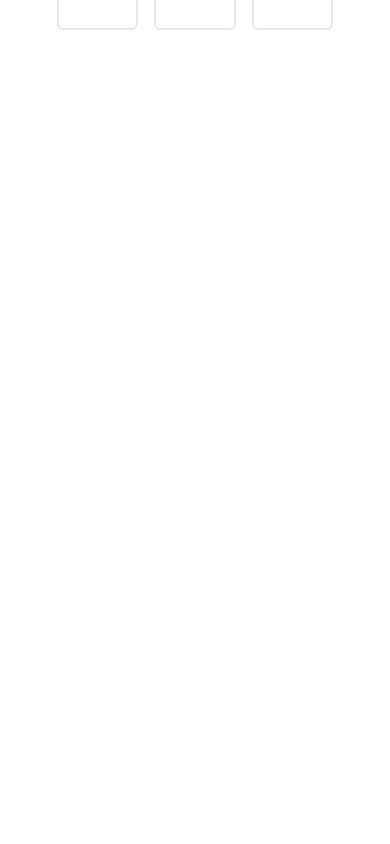
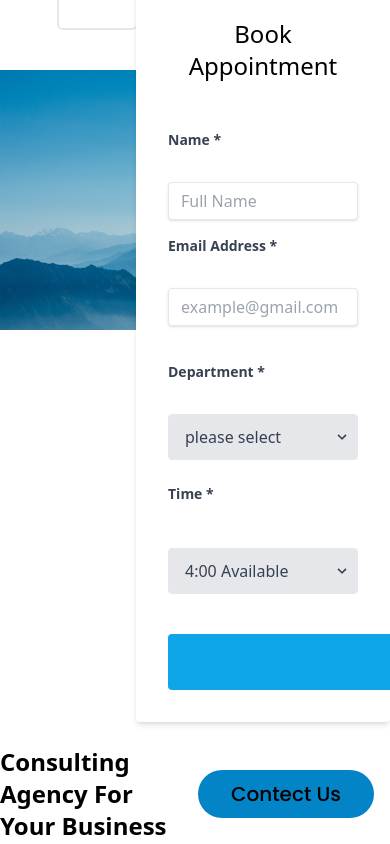
Before and after one commit to SamnangGit/react-insurance-info, a React (Vite) app: page / in a window 390 px wide. Shown: the part 4900-5744 px from the top of the page. Before the commit the page ends 4970 px from the top, so only its background shows below. Built offline with nearby package versions, Linux system fonts and the light colour scheme.

Commit message:
update BookAppointment

```diff
--- a/src/App.jsx
+++ b/src/App.jsx
@@ -8,6 +8,7 @@ import AssessmentQ from "./components/AssessmentQ";
 import CompanyCard from "./components/CompanyCard";
 // import BookAppointment from "./components/BookApointment";
 import CompanyDetail from "./components/CompanyDetail";
+import BookApointment from "./components/BookApointment";
 
 function App() {
   const [count, setCount] = useState(0);
@@ -25,6 +26,7 @@ function App() {
       </div>
       {/* <BookAppointment /> */}
       <CompanyDetail />
+      <BookApointment />
     </>
   );
 }
--- a/src/components/BookApointment.jsx
+++ b/src/components/BookApointment.jsx
@@ -1,107 +1,158 @@
 import React from "react";
 
-export default function BookAppointment() {
+export default function BookApointment() {
   return (
-
+    <div>
       <div class="relative">
         <img class="h-2/6" src="imgs/bg.jpg" />
         <h1 class="absolute text-5xl text-white inset-x-0 top-0 pt-80 ml-52 ">
-        We Have Branches All <br>
-        <p class="pt-6">Over The World</p></h1>
+          We Have Branches All <br></br>
+          <p class="pt-6">Over The World</p>
+        </h1>
         <p class="absolute text-l text-white inset-x-0 top-40 pt-80 ml-52 ">
-        The gradual accumulation of information about atomic and <br>
-        small-scale behaviour during the first quarter of the 20th <br>
-        century, which gave some indications about how small things<br>
-        do behave, produced an increasing confusion which was <br>
+          The gradual accumulation of information about atomic and <br></br>
+          small-scale behaviour during the first quarter of the 20th <br></br>
+          century, which gave some indications about how small things<br></br>
+          do behave, produced an increasing confusion which was <br></br>
           Heisenberg, and Born.
         </p>
       </div>
-<!-- book appointment form -->
+      {/* <!-- book appointment form --> */}
       <div class="ml-20">
         <div class="relative ml-14 h-96 ">
-    <!-- form image -->
+          {/* <!-- form image --> */}
           <div class="w-full max-w-2xl absolute inset-x-0 -top-10 -mt-80 ml-80 ">
-      <img class=" w-72 h-2/4" src="imgs/form-pic1.jpg">
+            {/* <img class=" w-72 h-2/4" src="imgs/form-pic1.jpg" /> */}
           </div>
-    <!-- form -->
+          {/* <!-- form --> */}
           <div class="w-full max-w-2xl absolute inset-x-0 -top-10 -mt-80 mx-auto">
             <form class="bg-white shadow-md rounded px-8 pt-6 pb-8 mb-4">
-  <div class="text-center text-2xl pt-6">
-      Book Appointment
-  </div><br><br>
-  <!-- username -->
+              <div class="text-center text-2xl pt-6">Book Appointment</div>
+              <br></br>
+              <br></br>
+              {/* <!-- username --> */}
               <div class="mb-4">
-    <label class="block text-gray-700 text-sm font-bold mb-2" for="username">
+                <label
+                  class="block text-gray-700 text-sm font-bold mb-2"
+                  for="username"
+                >
                   Name *
-    </label> <br>
-    <input class="shadow appearance-none border rounded w-full py-2 px-3 text-gray-700 leading-tight focus:outline-none focus:shadow-outline" id="username" type="text" placeholder="Full Name">
+                </label>
+                <br></br>
+                <input
+                  class="shadow appearance-none border rounded w-full py-2 px-3 text-gray-700 leading-tight focus:outline-none focus:shadow-outline"
+                  id="username"
+                  type="text"
+                  placeholder="Full Name"
+                />
               </div>
-  <!-- email address -->
+              {/* <!-- email address --> */}
               <div class="mb-6">
-    <label class="block text-gray-700 text-sm font-bold mb-2" for="gmail">
+                <label
+                  class="block text-gray-700 text-sm font-bold mb-2"
+                  for="gmail"
+                >
                   Email Address *
-    </label><br>
-    <input class="shadow appearance-none border rounded w-full py-2 px-3 text-gray-700 mb-3 leading-tight focus:outline-none focus:shadow-outline" id="gmail" type="gmail" placeholder="example@gmail.com">
-
+                </label>
+                <br></br>
+                <input
+                  class="shadow appearance-none border rounded w-full py-2 px-3 text-gray-700 mb-3 leading-tight focus:outline-none focus:shadow-outline"
+                  id="gmail"
+                  type="gmail"
+                  placeholder="example@gmail.com"
+                />
               </div>
-  <!-- select department -->
+              {/* <!-- select department --> */}
               <div class="mt-6">
-    <label class="block text-gray-700 text-sm font-bold mb-2" for="department">
+                <label
+                  class="block text-gray-700 text-sm font-bold mb-2"
+                  for="department"
+                >
                   Department *
-    </label><br>
+                </label>
+                <br></br>
               </div>
               <div class="relative">
-      <select class="block appearance-none w-full bg-gray-200 border border-gray-200 text-gray-700 py-3 px-4 pr-8 rounded leading-tight focus:outline-none focus:bg-white focus:border-gray-500" id="grid-state">
+                <select
+                  class="block appearance-none w-full bg-gray-200 border border-gray-200 text-gray-700 py-3 px-4 pr-8 rounded leading-tight focus:outline-none focus:bg-white focus:border-gray-500"
+                  id="grid-state"
+                >
                   <option>please select</option>
                   <option>New Mexico</option>
                   <option>Missouri</option>
                   <option>Texas</option>
                 </select>
                 <div class="pointer-events-none absolute inset-y-0 right-0 flex items-center px-2 text-gray-700">
-        <svg class="fill-current h-4 w-4" xmlns="http://www.w3.org/2000/svg" viewBox="0 0 20 20"><path d="M9.293 12.95l.707.707L15.657 8l-1.414-1.414L10 10.828 5.757 6.586 4.343 8z"/></svg>
+                  <svg
+                    class="fill-current h-4 w-4"
+                    xmlns="http://www.w3.org/2000/svg"
+                    viewBox="0 0 20 20"
+                  >
+                    <path d="M9.293 12.95l.707.707L15.657 8l-1.414-1.414L10 10.828 5.757 6.586 4.343 8z" />
+                  </svg>
                 </div>
               </div>
-  <div class="w-full md:w-1/3 px-3 mb-6 md:mb-0">
-
-  </div>
-  <!-- select time -->
+              <div class="w-full md:w-1/3 px-3 mb-6 md:mb-0"></div>
+              {/* <!-- select time --> */}
               <div class="mt-6">
-    <label class="block text-gray-700 text-sm font-bold mb-2 " for="department">
+                <label
+                  class="block text-gray-700 text-sm font-bold mb-2 "
+                  for="department"
+                >
                   Time *
-    </label><br>
+                </label>
+                <br></br>
               </div>
               <div class="relative mt-3">
-      <select class="block appearance-none w-full bg-gray-200 border border-gray-200 text-gray-700 py-3 px-4 pr-8 rounded leading-tight focus:outline-none focus:bg-white focus:border-gray-500" id="grid-state">
+                <select
+                  class="block appearance-none w-full bg-gray-200 border border-gray-200 text-gray-700 py-3 px-4 pr-8 rounded leading-tight focus:outline-none focus:bg-white focus:border-gray-500"
+                  id="grid-state"
+                >
                   <option>4:00 Available</option>
                   <option>5:00</option>
                   <option>7:00</option>
                   <option>10:00</option>
                 </select>
                 <div class="pointer-events-none absolute inset-y-0 right-0 flex items-center px-2 text-gray-700">
-        <svg class="fill-current h-4 w-4" xmlns="http://www.w3.org/2000/svg" viewBox="0 0 20 20"><path d="M9.293 12.95l.707.707L15.657 8l-1.414-1.414L10 10.828 5.757 6.586 4.343 8z"/></svg>
+                  <svg
+                    class="fill-current h-4 w-4"
+                    xmlns="http://www.w3.org/2000/svg"
+                    viewBox="0 0 20 20"
+                  >
+                    <path d="M9.293 12.95l.707.707L15.657 8l-1.414-1.414L10 10.828 5.757 6.586 4.343 8z" />
+                  </svg>
                 </div>
               </div>
-    <!-- click book appointment button -->
+              {/* <!-- click book appointment button --> */}
               <div class="flex items-center justify-between pt-10">
-    <button class="bg-sky-500 text-white text-s font-bold py-1 px-60 rounded focus:outline-none focus:shadow-outline" type="button">
+                <button
+                  class="bg-sky-500 text-white text-s font-bold py-1 px-60 rounded focus:outline-none focus:shadow-outline"
+                  type="button"
+                >
                   Book Appointment
-    </button><br>
+                </button>
+                <br></br>
               </div>
             </form>
           </div>
         </div>
       </div>
-<!-- contact button -->
-<div class="flex bg-white pb-10 ">
-<h2 class="pt-32 text-2xl font-bold ml-96">Consulting Agency For Your Business</h2>
-<p class="pt-44 -ml-96">the quicks fox jumps over the lazy dog</p>
-<div class=" ml-80 pt-8">
-  <button class="bg-sky-500 text-white font-bold mt-32 py-1 px-14 ml-96 rounded focus:outline-none focus:shadow-outline" type="button">
-    Contact Us
+      {/* <!-- contact button --> */}
+      <div class="flex flex-row justify-center items-center bg-white my-8">
+        <h2 class="text-2xl font-bold">Consulting Agency For Your Business</h2>
+        <div>
+          <button
+            className="bg-sky-600 w-44 h-12 rounded-full font-Poppins text-xl text-center font-medium
+         hover:bg-sky-500 hover:text-white
+          transition  ease-in-out delay-150
+          transform hover:-translate-y-1 motion-reduce:transition-none motion-reduce:hover:transform-none
+          focus:outline-none focus:ring focus:ring-sky-300 focus:ring-opacity-80 my-2 mx-4 block"
+          >
+            Contect Us
           </button>
         </div>
       </div>
-<!-- footer -->
+      {/* <!-- footer --> */}
       <div class=" pt-20 pb-16 bg-gray-100 ">
         <div class="flex items-top justify-left ml-52 mr-52 mt-3">
           <ul class="text-gray-500 text-l  space-y-2">
@@ -134,13 +185,14 @@ export default function BookAppointment() {
           </ul>
           <ul class="text-gray-500 text-l ml-20 space-y-2">
             <li class="text-black font-bold">Get In Touch</li>
+            <li class="hover:underline">(480) 555-0103</li>
             <li class="hover:underline">
-        (480) 555-0103</li>
-    <li class="hover:underline">4517 Washington Ave. Manchester, Kentucky 39495</li>
+              4517 Washington Ave. Manchester, Kentucky 39495
+            </li>
             <li class="hover:underline">debra.holt@example.com</li>
           </ul>
         </div>
       </div>
-
+    </div>
   );
 }
```
Lines whose indentation alone changed are shown as unchanged.
